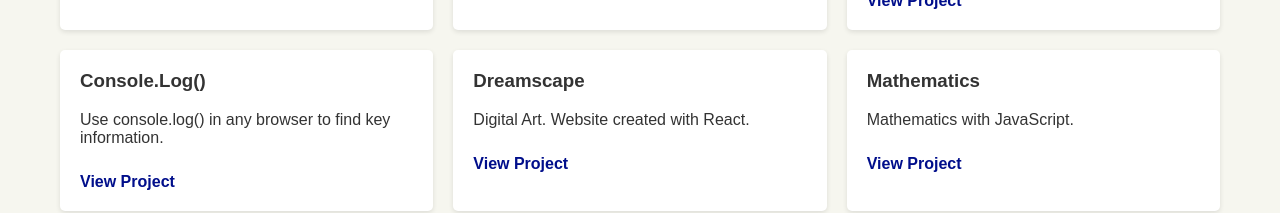
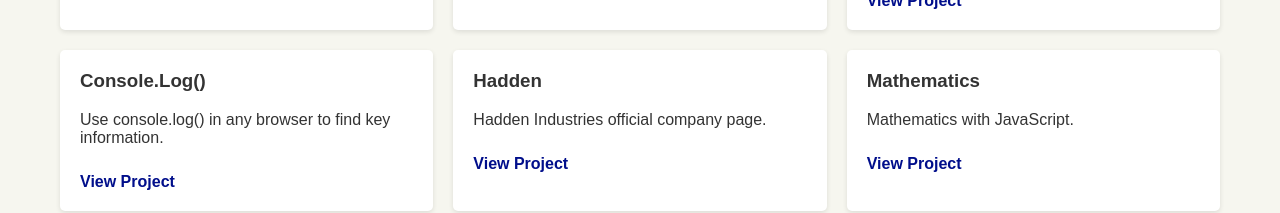
Before and after one commit to kironroy/kironroy-react, a React (Create React App) app: page / in a window 1280 px wide. Shown: the part 1265-1478 px from the top of the page. Built offline with nearby package versions, Linux system fonts and the light colour scheme; a web font is replaced by a local one.

Commit message:
Update Portfolio.js
+ Added a project.

```diff
--- a/src/components/Portfolio.js
+++ b/src/components/Portfolio.js
@@ -16,9 +16,9 @@ const projects = [
   },
   {
     id: 4,
-    title: 'Dreamscape',
-    description: 'Digital Art. Website created with React.',
-    link: 'https://dreamscapegallery.netlify.app/',
+    title: 'Hadden',
+    description: 'Hadden Industries official company page.',
+    link: 'https://hadden.netlify.app/',
   },
   {
     id: 5,
```
